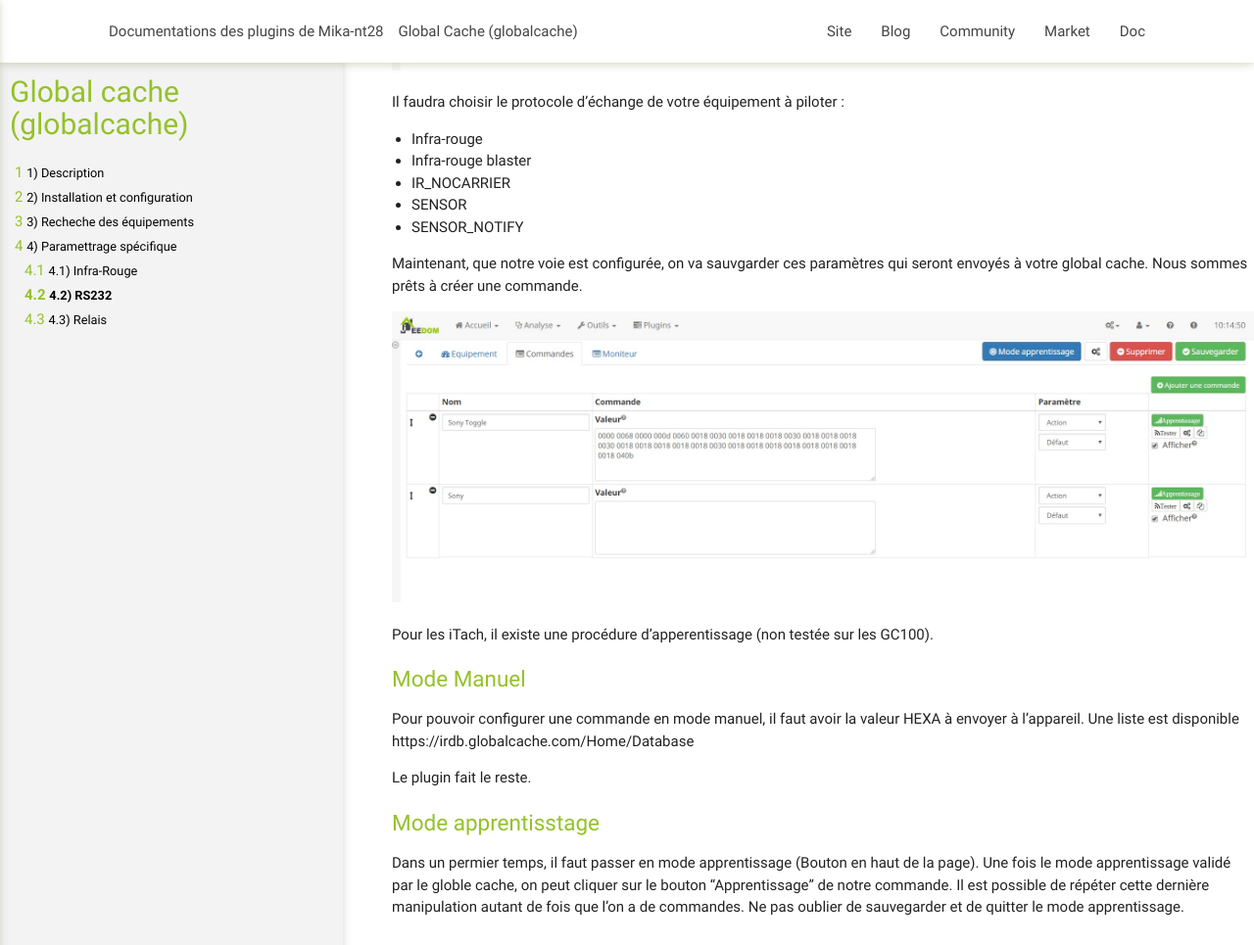
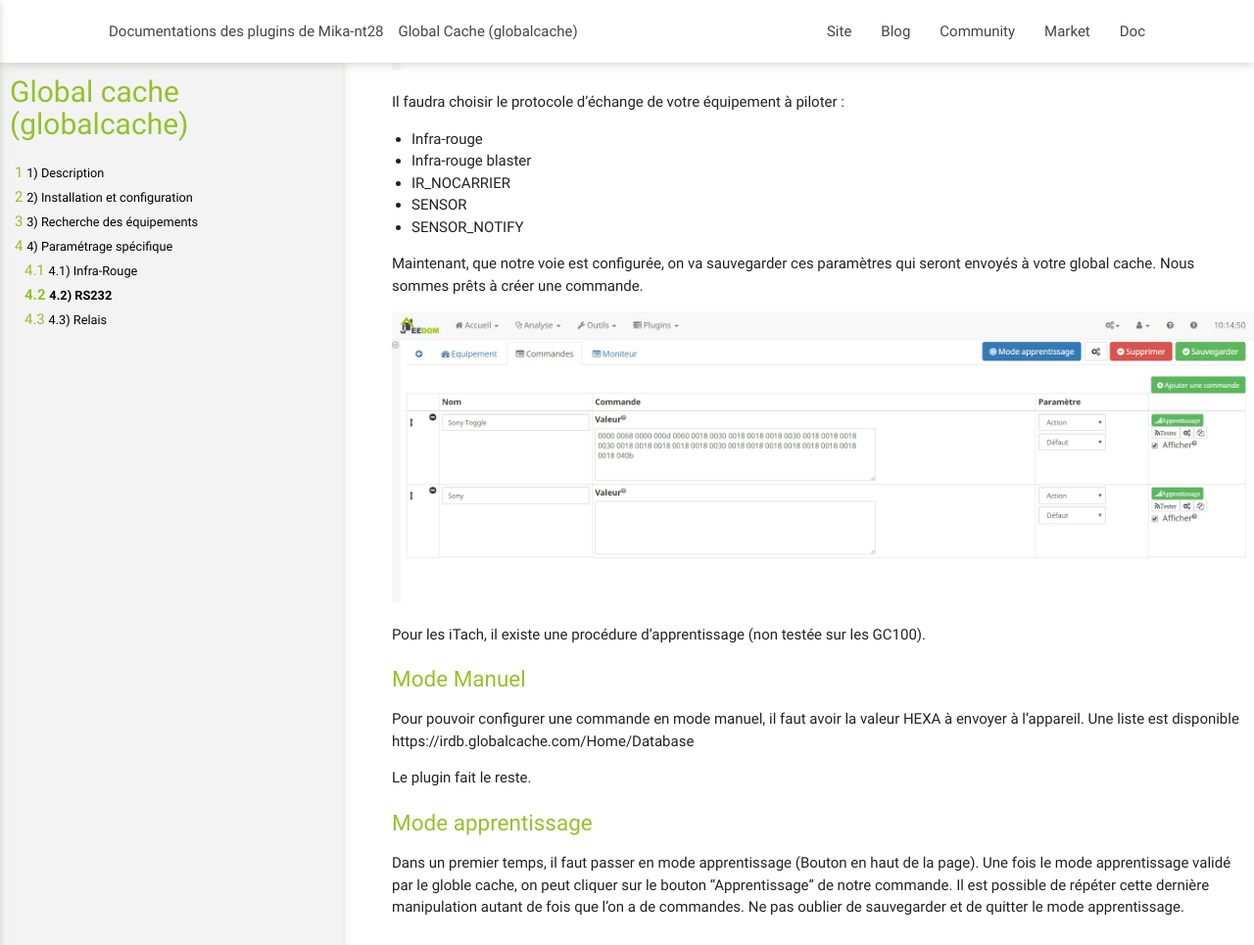
Before and after one commit to mika-nt28/Documentations, a Jekyll site: the page built from globalcache/fr_FR/index.md, in a window 1280 px wide and 1400 px high, scrolled down 1599 px. Shown: the top 965 px of the window at 98% size. Built offline with Jekyll 4.4.1, drawn with Linux system fonts in a browser that asks for light colours; some of the changed text lies outside the part shown.

Commit message:
Typo : Globalcache

```diff
--- a/globalcache/fr_FR/index.md
+++ b/globalcache/fr_FR/index.md
@@ -13,7 +13,7 @@
 ====
 Il n'y a besoin d'aucune installation ou configuration particulière pour utiliser ce plugin.
 
-Recheche des équipements
+Recherche des équipements
 ====
 
 Le plugin est doté d'une découverte de global cache sur votre réseau avec une auto-configuration
@@ -21,12 +21,12 @@
 
 ![introduction01](../images/globalcache_screenshot_configuration.jpg)
 
-Si vous avez plusieurs équipements global cache sur votre reséau, il vous faudra répéter l'operation.
+Si vous avez plusieurs équipements global cache sur votre réseau, il vous faudra répéter l'opération.
 
-Paramettrage spécifique
+Paramétrage spécifique
 ====
-En fonction du modèle dont vous disposez, vous serez ammené à configurer les différents modules.
-Le module, la voie ainsi que le type sont paramétrés par le plugin, il n'est donc pas possible de modifier ces paramètres
+En fonction du modèle dont vous disposez, vous serez amené à configurer les différents modules.
+Le module, la voie ainsi que le type sont paramétrées par le plugin, il n'est donc pas possible de modifier ces paramètres
 
 Infra-Rouge
 ----
@@ -40,12 +40,12 @@
 * SENSOR
 * SENSOR_NOTIFY
 
-Maintenant, que notre voie est configurée, on va sauvgarder ces paramètres qui seront envoyés à votre global cache.
+Maintenant, que notre voie est configurée, on va sauvegarder ces paramètres qui seront envoyés à votre global cache.
 Nous sommes prêts à créer une commande.
 
 ![introduction01](../images/CreationCommandeIR.jpg)
 
-Pour les iTach, il existe une procédure d'apperentissage (non testée sur les GC100).
+Pour les iTach, il existe une procédure d'apprentissage (non testée sur les GC100).
 
 ### Mode Manuel
 
@@ -54,9 +54,9 @@
 
 Le plugin fait le reste.
 
-### Mode apprentisstage
+### Mode apprentissage
 
-Dans un permier temps, il faut passer en mode apprentissage (Bouton en haut de la page).
+Dans un premier temps, il faut passer en mode apprentissage (Bouton en haut de la page).
 Une fois le mode apprentissage validé par le globle cache, on peut cliquer sur le bouton "Apprentissage" de notre commande.
 Il est possible de répéter cette dernière manipulation autant de fois que l'on a de commandes.
 Ne pas oublier de sauvegarder et de quitter le mode apprentissage.
```
Also changed, not shown: other parts of globalcache/fr_FR/index.md (+3 -3 lines).
